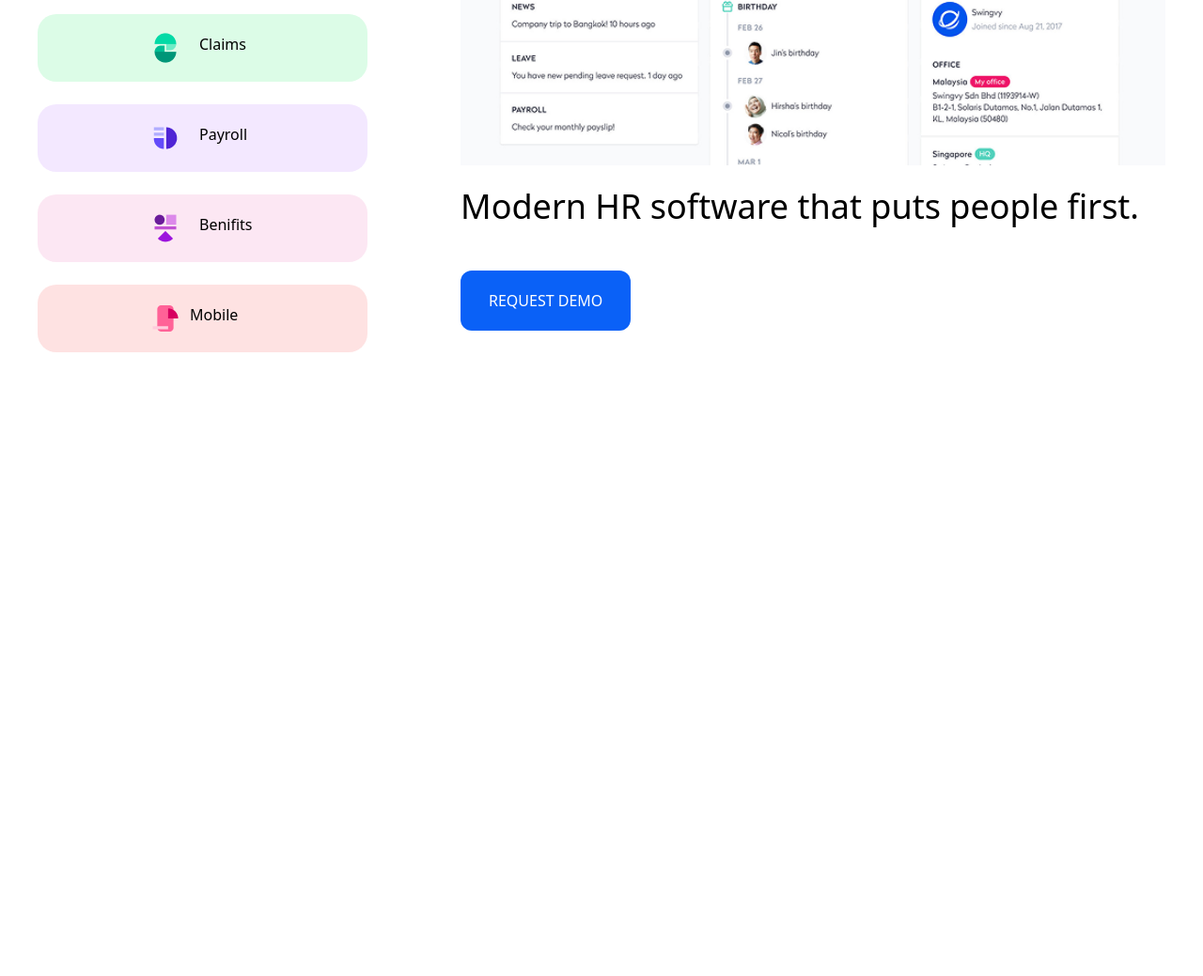
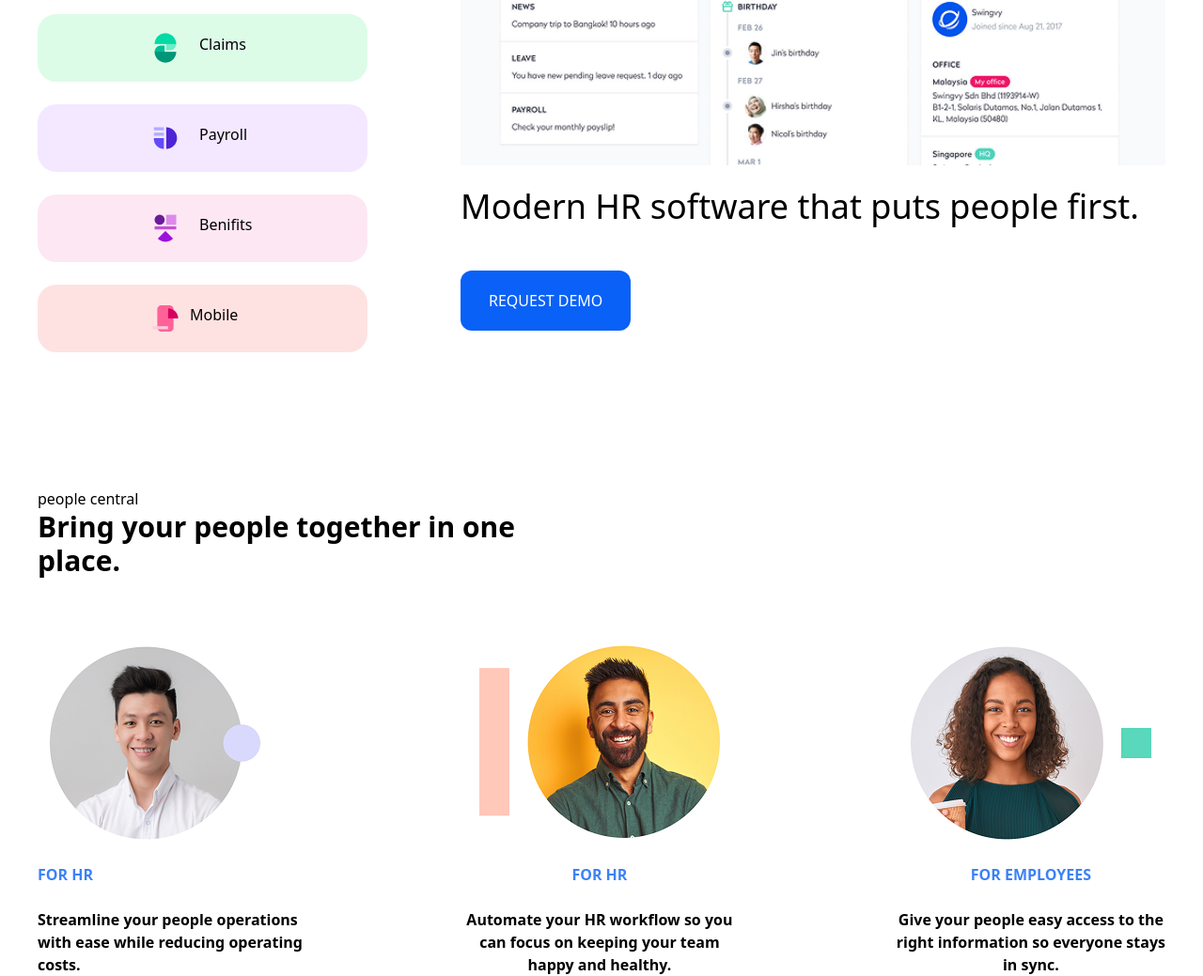
Before and after one commit to azizsavzalizoda25-commits/mainwork, a website: page src/index.html in a window 1280 px wide. Shown: the part 1068-2107 px from the top of the page at 94% size. Before the commit the page ends 1443 px from the top, so only its background shows below. Drawn offline with Linux system fonts and the light colour scheme.

Commit message:
Section 2

```diff
--- a/src/index.html
+++ b/src/index.html
@@ -141,6 +141,72 @@
 
             </div>
         </section>
+        <section class="max-w-[1200px] m-auto">
+            <div class="lg:hidden">
+                <h1 class="text-2xl font-bold text-center mt-[30px]">Bring your people together in one place.</h1>
+                <div class="text-center">
+                    <img src="Rectangle (10).png" alt="" class="m-auto">
+                    <p class="text-blue-500 font-semibold">FOR CEO</p>
+                    <br>
+                    <p class="font-semibold">Streamline your people operations <br> with ease while reducing operating <br> costs.</p>
+                </div>
+                <br>
+                <br>
+                <div class="text-center">
+                    <img src="Rectangle (11).png" alt="" class="m-auto">
+                    <p class="text-blue-500 font-semibold">FOR HR</p>
+                    <br>
+                    <p class="font-semibold">Automate your HR workflow so you <br> can focus on keeping your team <br> happy and healthy.</p>
+
+                </div>
+                <br>
+                <br>
+                <div class="text-center">
+                    <img src="Rectangle (12).png" alt="" class="m-auto">
+                    <p class="text-blue-500 font-semibold">FOR EMPLOYEES</p>
+                    <br>
+                    <p class="font-semibold">Give your people easy access to the <br> right information so everyone stays <br> in sync.</p>
+
+                </div>
+
+            </div>
+            <div class="hidden lg:block ">
+                <br>
+                <br>
+                <br>
+                <br>
+                <br>
+                <br>
+                <p>people central</p>
+                <h1 class="text-3xl font-bold">Bring your people together in one  <br>place.</h1>
+                <br>
+                <br>
+                <div class="flex justify-between">
+                    <div>
+                         <img src="Rectangle (10).png" alt="" class="m-auto">
+                          <p class="text-blue-500 font-semibold">FOR HR</p>
+                           <br>
+                    <p class="font-semibold">Streamline your people operations <br> with ease while reducing operating <br> costs.</p>
+                    </div>
+                    <div class="text-center">
+                    <img src="Rectangle (11).png" alt="" class="m-auto">
+                    <p class="text-blue-500 font-semibold">FOR HR</p>
+                    <br>
+                    <p class="font-semibold">Automate your HR workflow so you <br> can focus on keeping your team <br> happy and healthy.</p>
+
+                </div>
+                 <div class="text-center">
+                    <img src="Rectangle (12).png" alt="" class="m-auto">
+                    <p class="text-blue-500 font-semibold">FOR EMPLOYEES</p>
+                    <br>
+                    <p class="font-semibold">Give your people easy access to the <br> right information so everyone stays <br> in sync.</p>
+
+                </div>
+
+                </div>
+
+            </div>
+        </section>
 
 
 
```
Also changed, not shown: src/Rectangle (10).png (added), src/Rectangle (11).png (added), src/Rectangle (12).png (added).
